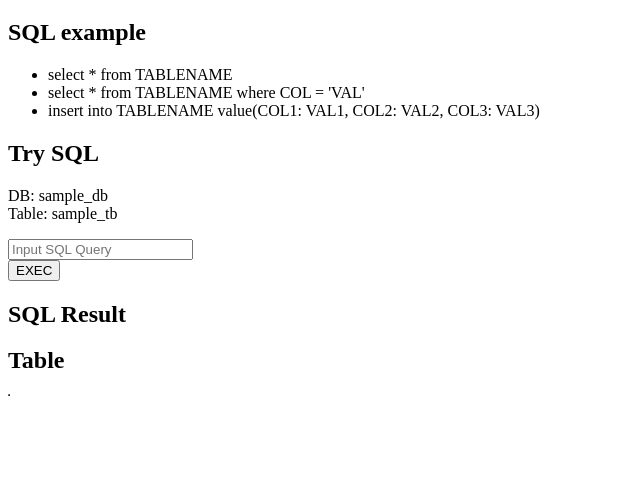
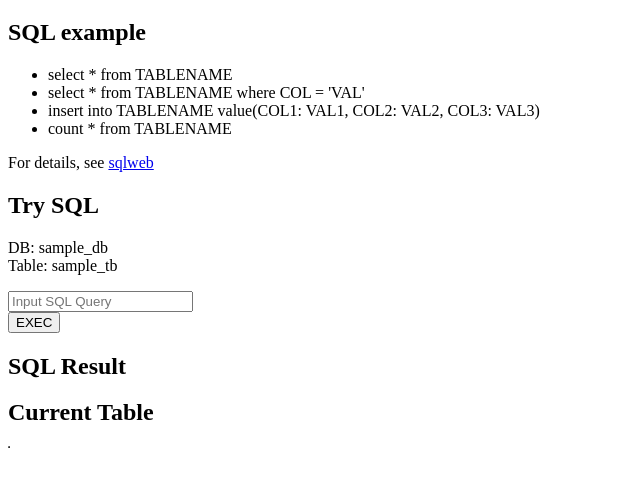
Before and after one commit to ryu022304/sqlweb-test, a website built with webpack: page index.html in a window 1280 px wide. Shown: the part 61-548 px from the top of the page, without its empty margins (0-640 px from the left). Built offline with Linux system fonts and the light colour scheme.

Commit message:
[update]ページの整備

```diff
--- a/index.html
+++ b/index.html
@@ -13,7 +13,10 @@
         <li>select * from TABLENAME</li>
         <li>select * from TABLENAME where COL = 'VAL'</li>
         <li>insert into TABLENAME value(COL1: VAL1, COL2: VAL2, COL3: VAL3)</li>
+        <li>count * from TABLENAME</li>
     </ul>
+    For details, see  <a href="https://github.com/ujjwalguptaofficial/sqlweb/wiki">sqlweb</a>
+
     <h2>Try SQL</h2>
     <p>DB: sample_db <br>
         Table: sample_tb</p>
@@ -23,7 +26,7 @@
     <input id="exec" type="button" value="EXEC">
     <h2>SQL Result</h2>
     <div id="sql-result"></div>
-    <h2>Table</h2>
+    <h2>Current Table</h2>
     <div id="now-table"></div>
     <script src="dist/sqlweb.bundle.js"></script>
 </body>
--- a/src/sqlweb.js
+++ b/src/sqlweb.js
@@ -92,7 +92,17 @@ function execSql(){
     var sql = $('#sql-form [name=sql-form]').val();
     try{
         con.runSql(sql).then(res =>{
-            makeTable('sql-result', res);
+            // 結果がObjectだったら表を作る
+            if(typeof res == 'object'){
+                makeTable('sql-result', res);
+            }
+            else{
+                document.getElementById('sql-result').textContent = null;
+                var p = document.createElement('p');
+                p.textContent = res;
+                document.getElementById('sql-result').appendChild(p);
+            }
+
             getTbData();
         });
     }catch(e){
```
Also changed, not shown: dist/sqlweb.bundle.js.
